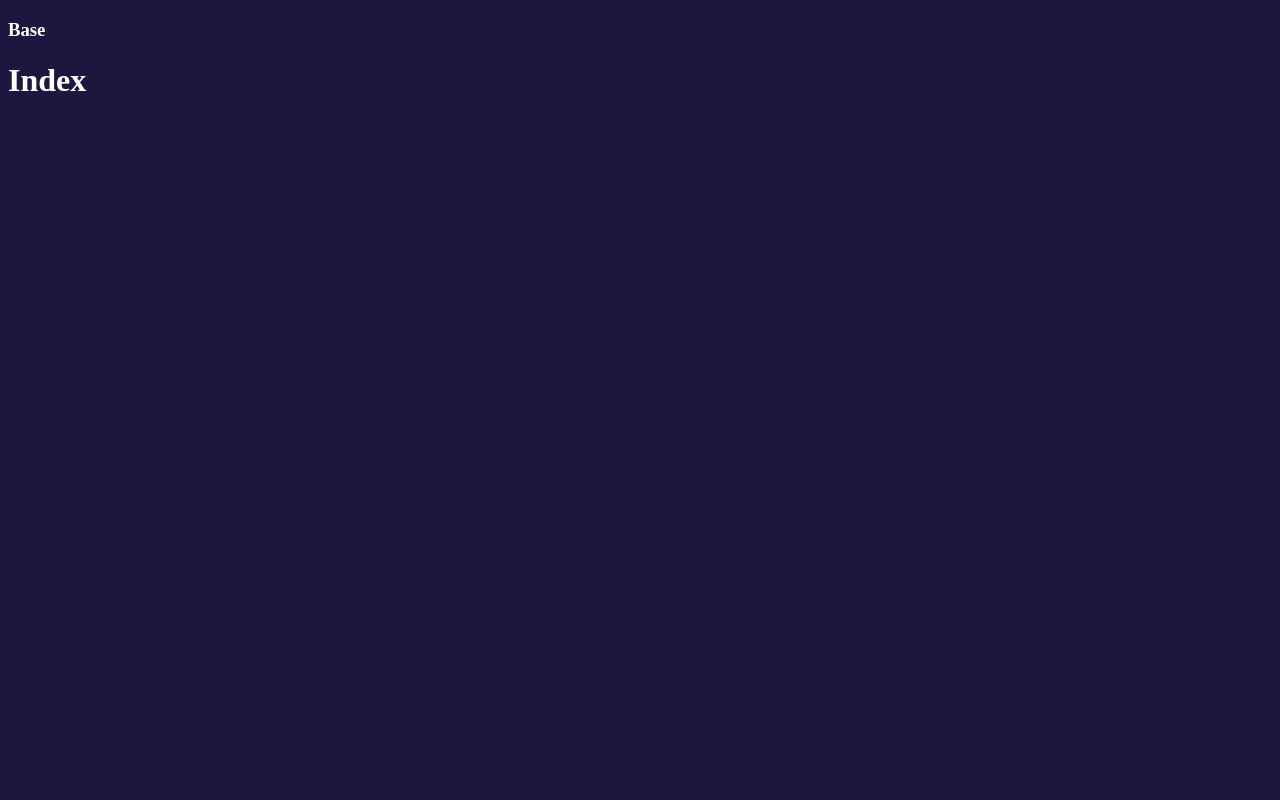
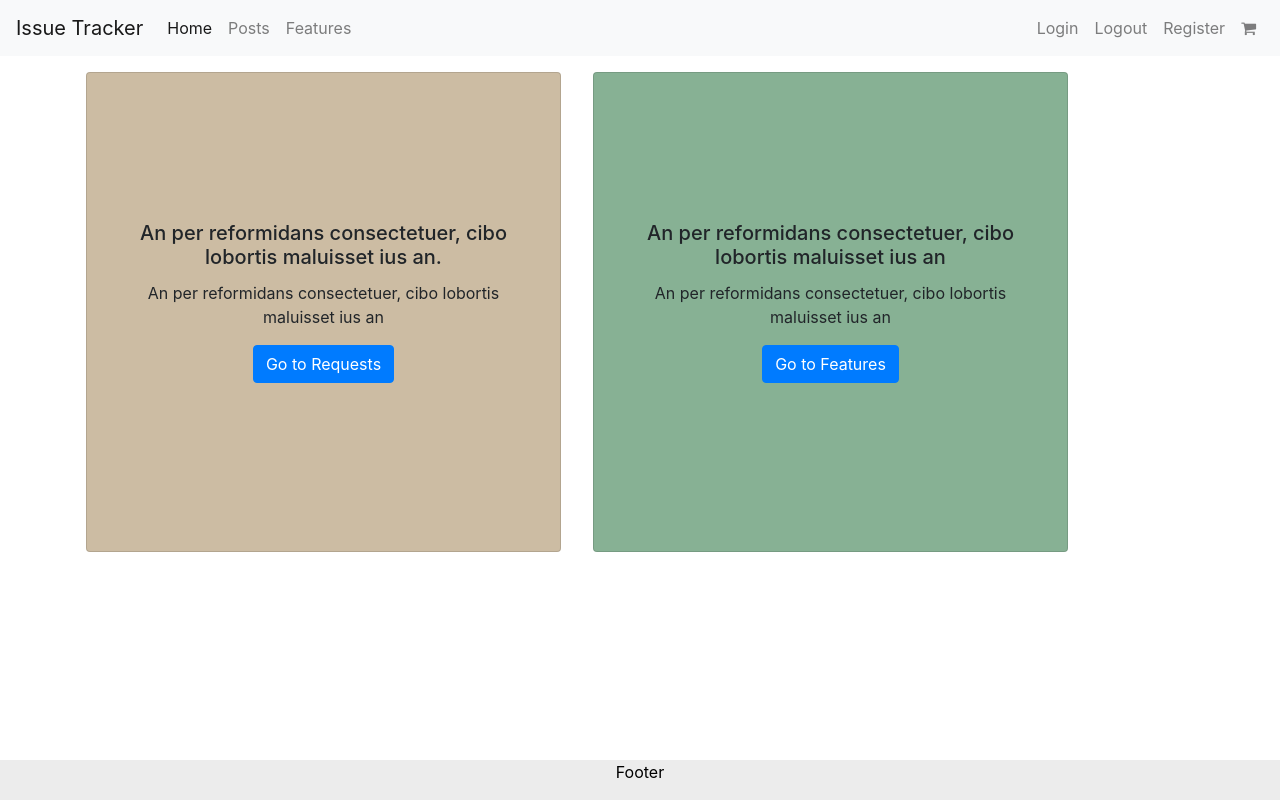
Before and after one commit to flo0909/djangoprj1, a Django app: page / in a window 1280 px wide. Before the commit the page is almost empty. Run offline with Django 3.2, Linux system fonts and the light colour scheme; some libraries are stand-ins or nearby versions.

Commit message:
added landing page links

```diff
--- a/app1/templates/app1/index.html
+++ b/app1/templates/app1/index.html
@@ -2,6 +2,25 @@
 {% extends 'base.html' %}
 {% block content %}
 
-<h1>Index</h1>
+
+<div class="container">
+        <div class="row">
+            <div class="one card col-xs-10 col-sm-10 col-md-5 col-lg-5">
+                <div class="card-body text-center landing-cards">
+                    <h5 class="card-title">An per reformidans consectetuer, cibo lobortis maluisset ius an.</h5>
+                    <p class="card-text">An per reformidans consectetuer, cibo lobortis maluisset ius an </p>
+                    <a href="#" class="btn btn-primary stretched-link">Go to Requests</a>
+                </div>
+            </div>
+            <div class="two card col-xs-10 col-sm-10 col-md-5 col-lg-5">
+                <div class="card-body text-center landing-cards">
+                    <h5 class="card-title">An per reformidans consectetuer, cibo lobortis maluisset ius an</h5>
+                    <p class="card-text">An per reformidans consectetuer, cibo lobortis maluisset ius an</p>
+                    <a href="#" class="btn btn-primary stretched-link">Go to Features</a>
+                </div>
+            </div>
+        </div>
+    </div>
+
 
 {% endblock %}
--- a/djangoprj1/static/style.css
+++ b/djangoprj1/static/style.css
@@ -1,4 +1,28 @@
-body{
-    background-color: rgb(31, 22, 63);
-    color:rgb(255, 255, 255);
+.one{
+    background-color:rgb(204, 188, 163);
+    height:30rem;
+    margin:1rem;
 }
+.one:hover{
+    background-color: rgb(228, 211, 177)
+}
+.two{
+    background-color:rgb(135, 177, 148);
+    height:30rem;
+    margin:1rem;
+}
+.two:hover{
+    background-color:rgb(177, 219, 190);
+}
+.landing-cards{
+    margin-top:8rem;
+}
+.footer {
+    position: fixed;
+    left: 0;
+    bottom: 0;
+    width: 100%;
+    background-color: rgb(236, 236, 236);
+    color: rgb(0, 0, 0);
+    text-align: center;
+ }
--- a/templates/base.html
+++ b/templates/base.html
@@ -4,11 +4,48 @@
     <meta charset="UTF-8">
     <meta name="viewport" content="width=device-width, initial-scale=1.0">
     <meta http-equiv="X-UA-Compatible" content="ie=edge">
+
+    <link rel="stylesheet" href=" https://stackpath.bootstrapcdn.com/bootstrap/4.3.1/css/bootstrap.min.css">
+    <script src="https://code.jquery.com/jquery-3.4.1.min.js" integrity="sha256-CSXorXvZcTkaix6Yvo6HppcZGetbYMGWSFlBw8HfCJo=" crossorigin="anonymous"></script>
+    <script src="https://cdnjs.cloudflare.com/ajax/libs/popper.js/1.14.3/umd/popper.min.js" integrity="sha384-ZMP7rVo3mIykV+2+9J3UJ46jBk0WLaUAdn689aCwoqbBJiSnjAK/l8WvCWPIPm49" crossorigin="anonymous"></script>
+    <script src="https://stackpath.bootstrapcdn.com/bootstrap/4.3.1/js/bootstrap.min.js" integrity="sha384-JjSmVgyd0p3pXB1rRibZUAYoIIy6OrQ6VrjIEaFf/nJGzIxFDsf4x0xIM+B07jRM" crossorigin="anonymous"></script>
+    <link href="https://stackpath.bootstrapcdn.com/font-awesome/4.7.0/css/font-awesome.min.css" rel="stylesheet" integrity="sha384-wvfXpqpZZVQGK6TAh5PVlGOfQNHSoD2xbE+QkPxCAFlNEevoEH3Sl0sibVcOQVnN" crossorigin="anonymous">
+    <link rel="stylesheet" type="text/css" href="/static/style.css">
     <title>Document</title>
-    <link rel="stylesheet" type="text/css" href="/static/style.css">
+
 </head>
 <body>
-    <h3>Base</h3>
+        <nav class="navbar navbar-expand-lg navbar-light bg-light">
+                <a class="navbar-brand" href="#">Issue Tracker</a>
+                <button class="navbar-toggler" type="button" data-toggle="collapse" data-target="#navbarSupportedContent" aria-controls="navbarSupportedContent" aria-expanded="false" aria-label="Toggle navigation">
+                    <span class="navbar-toggler-icon"></span>
+                </button>
+
+                <div class="collapse navbar-collapse" id="navbarSupportedContent">
+                    <ul class="navbar-nav mr-auto">
+                        <li class="nav-item active">
+                            <a class="nav-link" href="#">Home <span class="sr-only">(current)</span></a>
+                        </li>
+                        <li class="nav-item">
+                            <a class="nav-link" href="#">Posts</a>
+                        </li>
+                        <li class="nav-item">
+                            <a class="nav-link" href="#">Features</a>
+                        </li>
+                    </ul>
+                    <div class="navbar-nav">
+                        <a class="nav-item nav-link" href="">Login</a>
+                        <a class="nav-item nav-link" href="">Logout</a>
+                        <a class="nav-item nav-link" href="">Register</a>
+                        <a class="nav-item nav-link" href=""><i class="fa fa-shopping-cart" ></i></a>
+                    </div>
+                </div>
+            </nav>
+
     {% block content %}{% endblock %}
+
+    <div class="footer">
+            <p>Footer</p>
+    </div>
 </body>
 </html>
```
